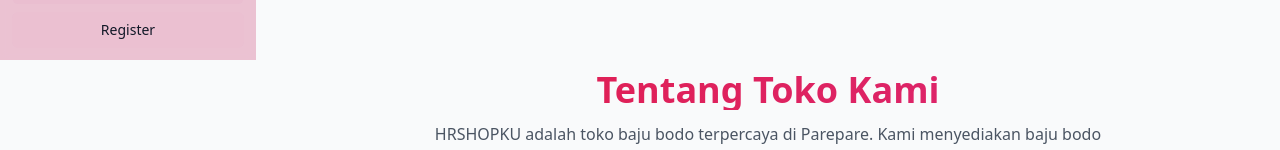
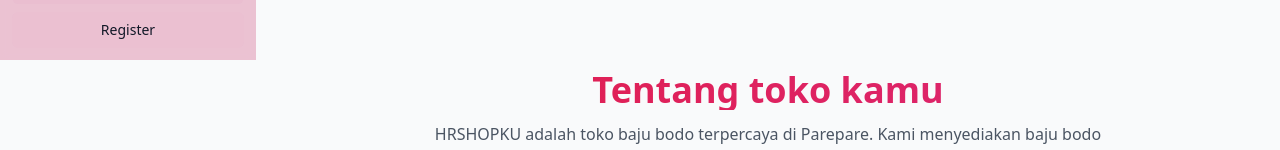
Before and after one commit to Baiq01/hrshopku, a React (Create React App) app in the folder frontend/: page / in a window 1280 px wide. Shown: the part 740-890 px from the top of the page. Built offline with nearby package versions, Linux system fonts and the light colour scheme; no server answers.

Commit message:
ubah text

```diff
--- a/frontend/src/pages/Home.jsx
+++ b/frontend/src/pages/Home.jsx
@@ -274,7 +274,7 @@
       <section className="container mx-auto px-4 py-16">
         <div className="text-center mb-12">
           <h2 className="text-4xl font-bold bg-gradient-to-r from-rose-600 to-pink-600 bg-clip-text text-transparent mb-3">
-            Tentang Toko Kami
+            Tentang toko kamu
           </h2>
           <p className="text-gray-600 max-w-2xl mx-auto">
             HRSHOPKU adalah toko baju bodo terpercaya di Parepare. Kami menyediakan baju bodo berkualitas dengan desain tradisional dan modern.
```
Also changed, not shown: 1 other file (tests, documents, lock files or other folders).
